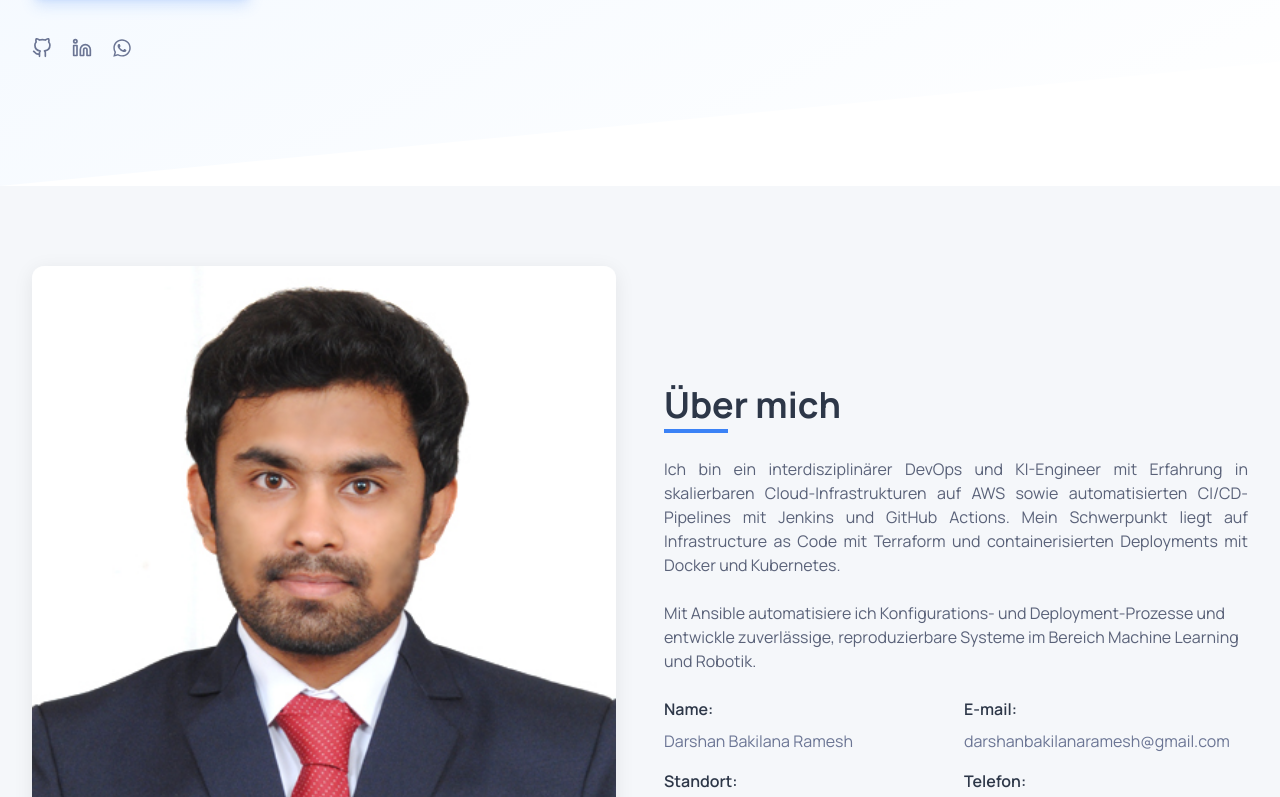
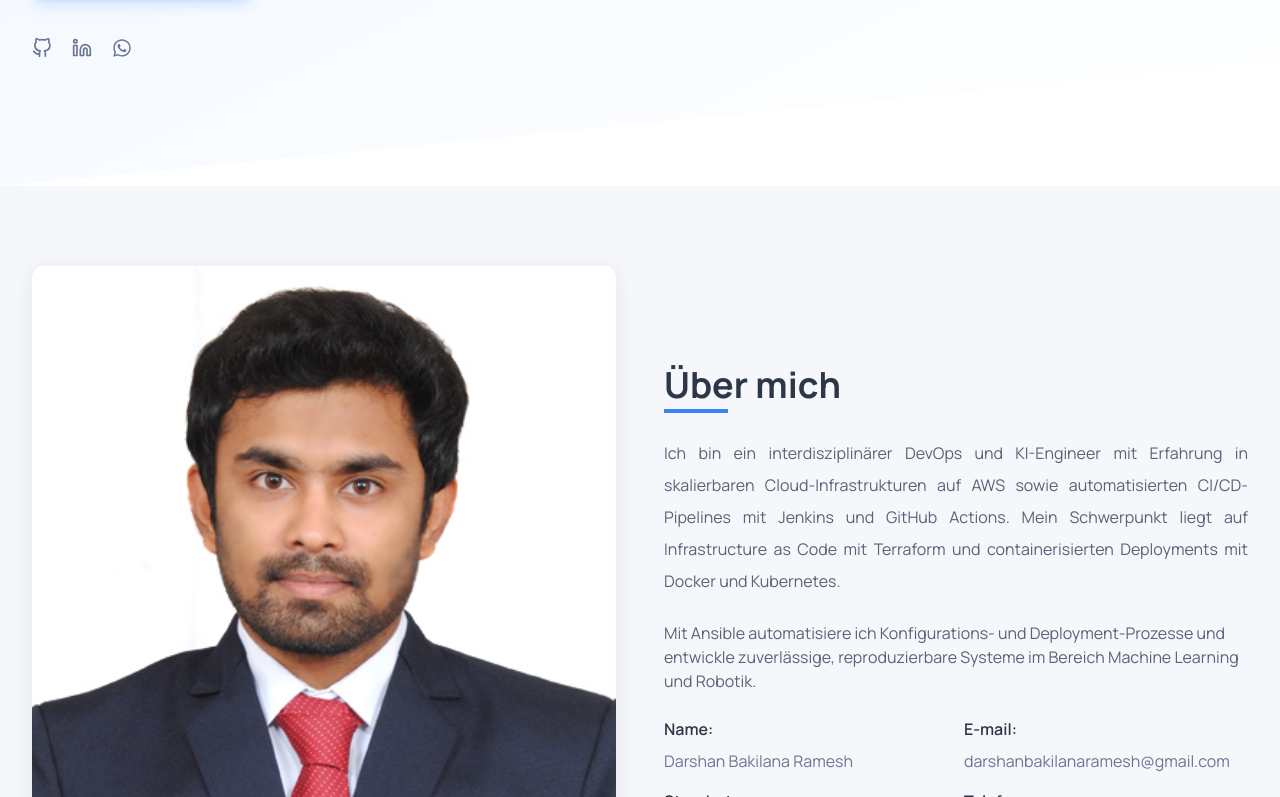
Before and after one commit to DarshanBakilanaRamesh/portfolio, a React (Vite) app: page / in a window 1280 px wide. Shown: the part 436-1233 px from the top of the page. Built offline with nearby package versions, Linux system fonts and the light colour scheme.

Commit message:
Updated About justify

```diff
--- a/src/components/About.jsx
+++ b/src/components/About.jsx
@@ -20,7 +20,7 @@ const About = () => {
           <div>
             <ScrollAnimation>
               <h2 className="section-title">Über mich</h2>
-              <p className="text-secondary-700 mb-6 text-justify">
+              <p className="text-secondary-700 mb-6 text-justify leading-8">
                 Ich bin ein interdisziplinärer DevOps und KI-Engineer mit Erfahrung in skalierbaren Cloud-Infrastrukturen auf AWS sowie
                 automatisierten CI/CD-Pipelines mit Jenkins und GitHub Actions. Mein Schwerpunkt liegt auf Infrastructure as Code mit
                 Terraform und containerisierten Deployments mit Docker und Kubernetes.
```
